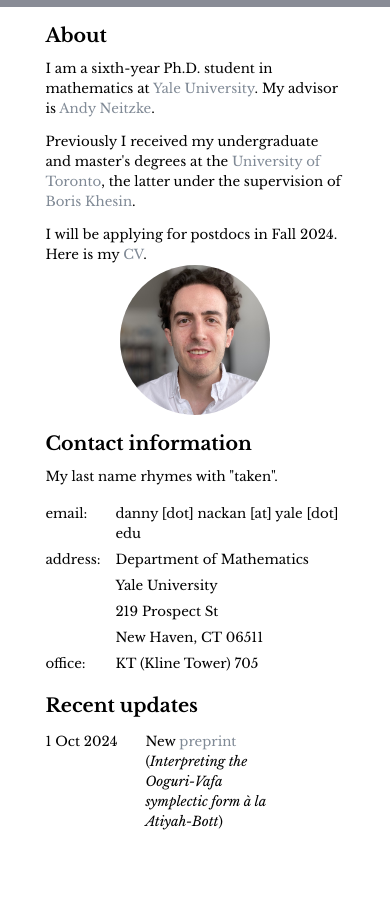
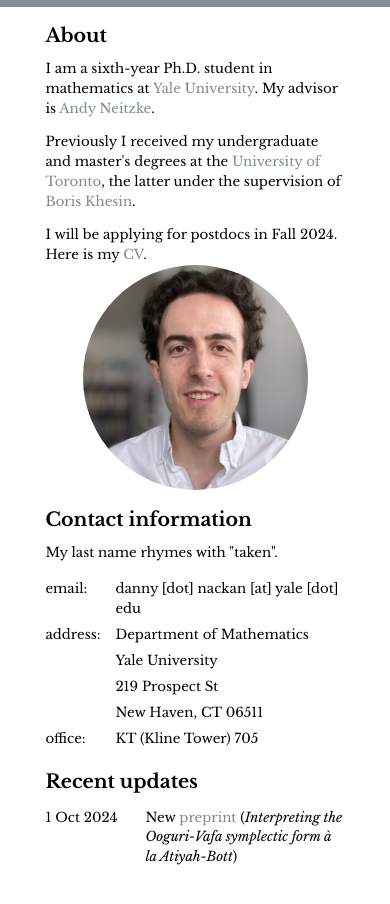
Before and after one commit to dnackan/dnackan.github.io, a plain HTML site: page index.html in a window 390 px wide. Shown: the part 94-998 px from the top of the page. Before the commit the page ends 969 px from the top, so only its background shows below. Drawn offline with nearby package versions, Linux system fonts and the light colour scheme.

Commit message:
mobile formatting tweaks

```diff
--- a/index.html
+++ b/index.html
@@ -101,7 +101,7 @@ My advisor is <a href="https://gauss.math.yale.edu/~an592/">Andy Neitzke</a>.</p
 <h2>Recent updates</h2>
 
 <p>
-<table style="text-align:left; width:75%">
+<table class="news">
 <colgroup><col style="width:100px"></col></colgroup>
 
 <tr>
--- a/style.css
+++ b/style.css
@@ -151,6 +151,10 @@ nav a:hover {
 /*    border-width: 2px;*/
 }
 
+.news {
+    width:75%
+}
+
 .figure {
     border-radius: 5px;
 }
@@ -220,7 +224,7 @@ td {
         float: none;
         display: block;
         margin: 0 auto;
-        width: 50%;
+/*        width: 60%;*/
         height: auto;
     }
 
@@ -230,6 +234,10 @@ td {
 
     #main-content {
         top:100px;
+    }
+
+    .news {
+        width: 100%;
     }
 }
 
```
